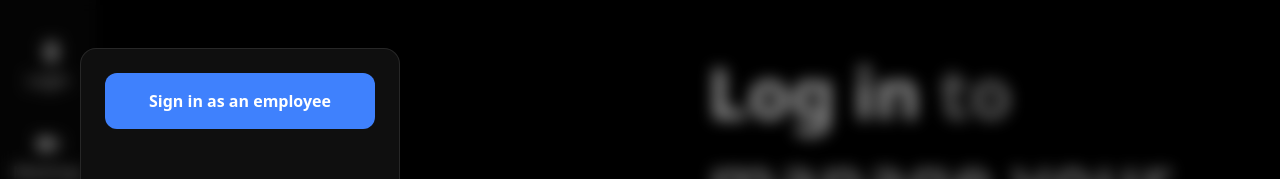
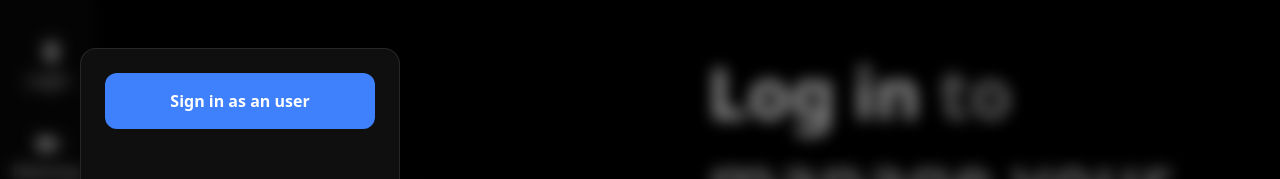
Before and after one commit to KusakinEgor/fastapi-blinko-meet, a React (Vite) app in the folder frontend/: page / in a window 1280 px wide. Both pictures are taken after a click on the button "Login". Shown: the top 179 px of the page. Built offline with nearby package versions, Linux system fonts and the light colour scheme.

Commit message:
Rename panel for user

```diff
--- a/frontend/src/components/screens/LoginPanel.jsx
+++ b/frontend/src/components/screens/LoginPanel.jsx
@@ -1,7 +1,9 @@
 import { useEffect, useState } from "react";
+import { useNavigate } from "react-router-dom";
 
 export default function LoginPanel({ visible, onClose }) {
     const [animate, setAnimate] = useState(false);
+	const navigate = useNavigate();
 
     useEffect(() => {
         if (visible) {
@@ -10,6 +12,11 @@ export default function LoginPanel({ visible, onClose }) {
             setAnimate(false);
         }
     }, [visible]);
+
+	const handleEmployeeLogin = () => {
+		onClose();
+		navigate("/login-user");
+	};
 
     if (!visible) return null;
 
@@ -34,8 +41,8 @@ export default function LoginPanel({ visible, onClose }) {
                 `}
                 onClick={(e) => e.stopPropagation()}
             >
-                <button className="rounded-xl font-bold w-full p-4 bg-[#3f81fd]">
-                    Sign in as an employee
+                <button onClick={handleEmployeeLogin} className="rounded-xl font-bold w-full p-4 bg-[#3f81fd]">
+                    Sign in as an user
                 </button>
             </div>
         </>
```
